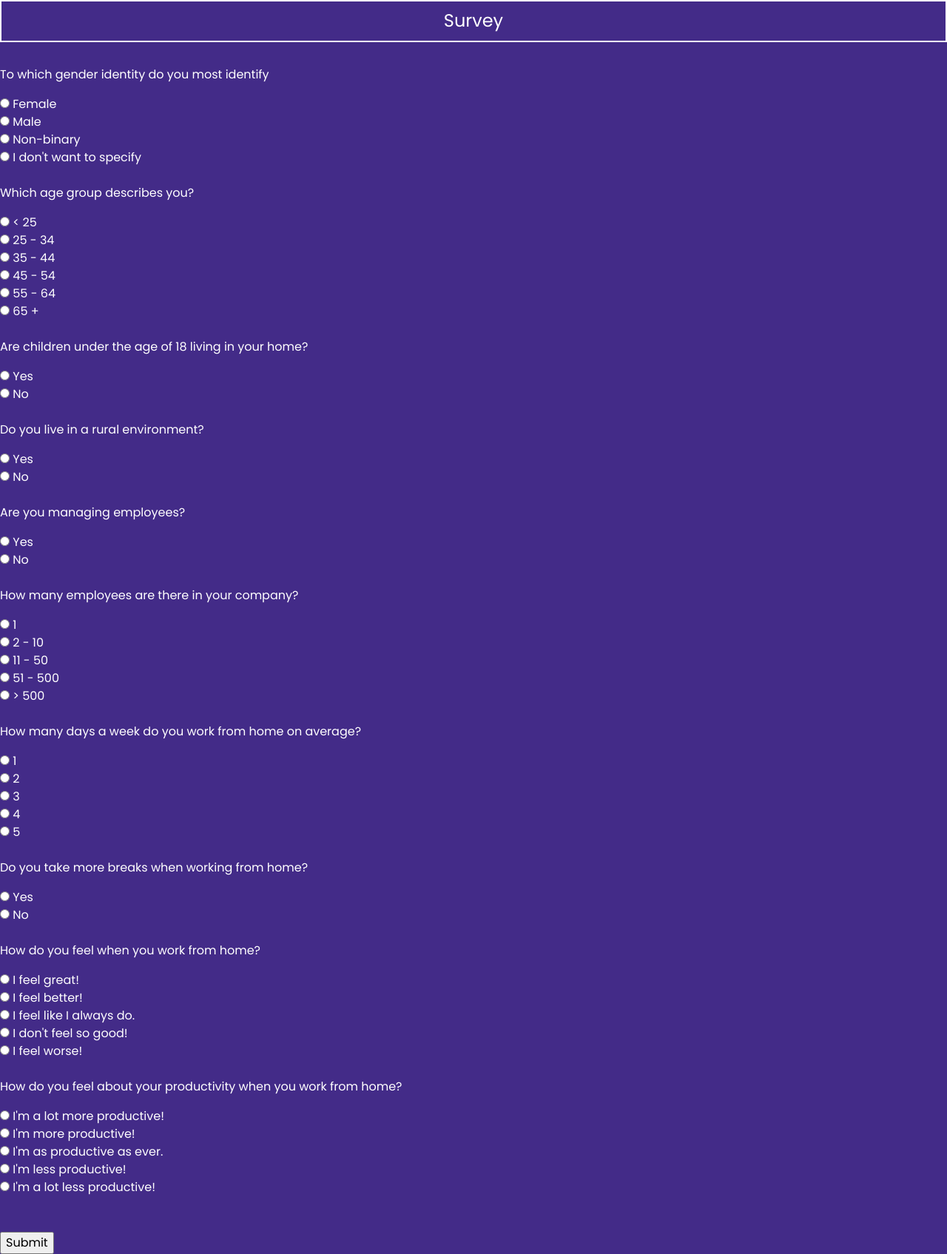
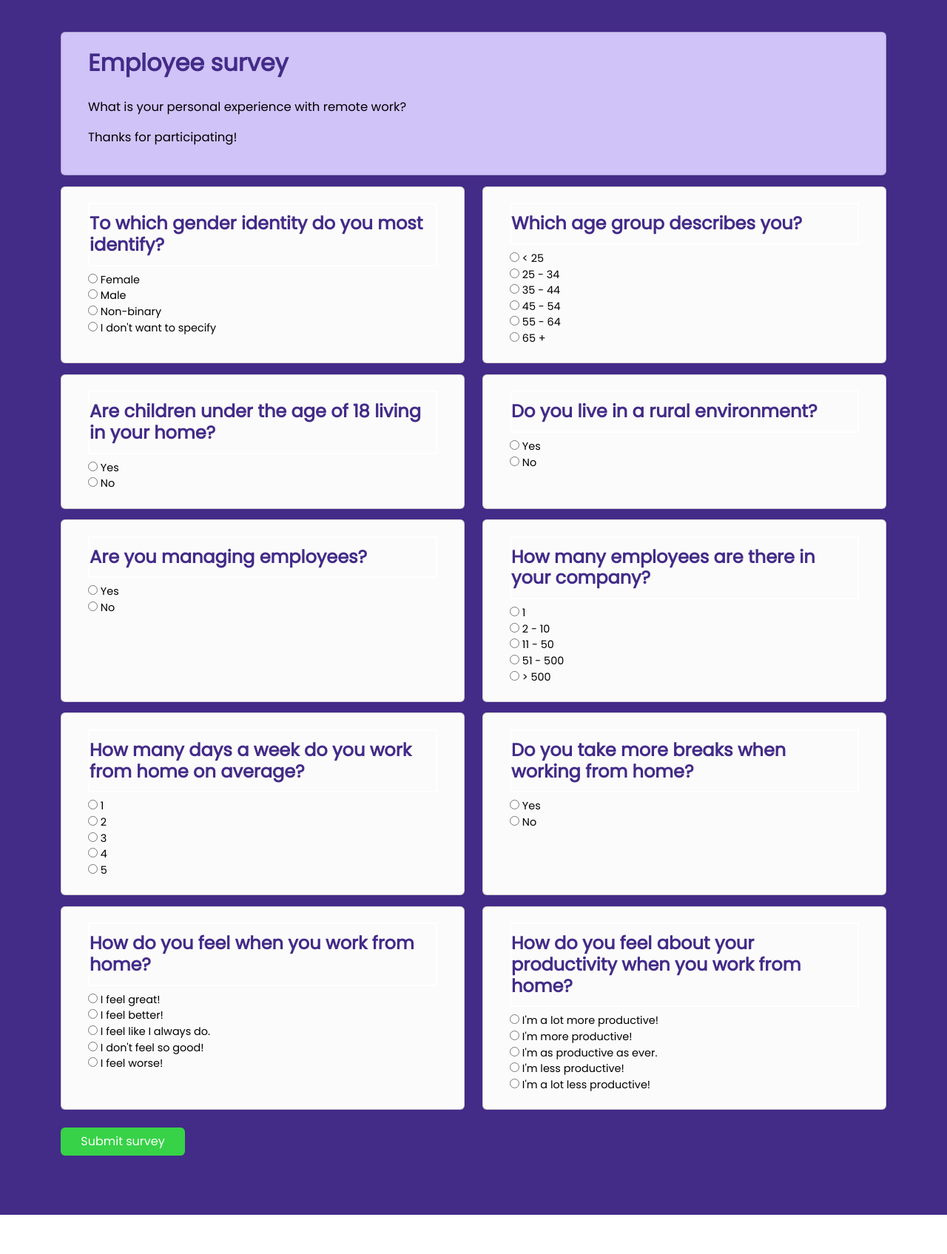
Before and after one commit to Senimtra/data-homeoffice-project, a Django app: page /survey in a window 1280 px wide. Shown: the part 72-1767 px from the top of the page at 74% size. After the commit the page ends 1714 px from the top, so only its background shows below. Run offline with Django 4.2, Linux system fonts and the light colour scheme; style sheets or scripts are compiled from the project's sources.

Commit message:
add bootstrap grid + styles survey view

```diff
--- a/core/templates/survey.html
+++ b/core/templates/survey.html
@@ -2,14 +2,22 @@
 
 {% block content %}
 
-<h4>Survey</h4>
-
 <form id="survey-form" action="survey/add" method="post">
    {% csrf_token %}
-   <br>
 
+   <div class="container">
+      <div class="row">
+         <div class="col-12">
+            <div class="card survey-card survey-head">
+               <h2>Employee survey</h2>
+               <p>What is your personal experience with remote work?</p>
+               <p>Thanks for participating!</p>
+            </div>
+         </div>
+         <div class="col-lg-6 d-flex align-items-stretch">
+            <div class="card survey-card">
+               <h4>To which gender identity do you most identify?</h4>
                <fieldset>
-      <p>To which gender identity do you most identify</p>
                   <div>
                      <input type="radio" id="female" name="gender" value="Female">
                      <label for="female">Female</label>
@@ -27,11 +35,12 @@
                      <label for="no-say">I don't want to specify</label>
                   </div>
                </fieldset>
-
-   <br>
-
+            </div>
+         </div>
+         <div class="col-lg-6 d-flex align-items-stretch">
+            <div class="card survey-card">
+               <h4>Which age group describes you?</h4>
                <fieldset>
-      <p>Which age group describes you?</p>
                   <div>
                      <input type="radio" id="<25" name="age" value="<25">
                      <label for="<25">&lt; 25</label>
@@ -57,11 +66,12 @@
                      <label for="65+">65 +</label>
                   </div>
                </fieldset>
-
-   <br>
-
+            </div>
+         </div>
+         <div class="col-lg-6 d-flex align-items-stretch">
+            <div class="card survey-card">
+               <h4>Are children under the age of 18 living in your home?</h4>
                <fieldset>
-      <p>Are children under the age of 18 living in your home?</p>
                   <div>
                      <input type="radio" id="yes" name="children" value="Yes">
                      <label for="yes">Yes</label>
@@ -71,11 +81,12 @@
                      <label for="no">No</label>
                   </div>
                </fieldset>
-
-   <br>
-
+            </div>
+         </div>
+         <div class="col-lg-6 d-flex align-items-stretch">
+            <div class="card survey-card">
+               <h4>Do you live in a rural environment?</h4>
                <fieldset>
-      <p>Do you live in a rural environment?</p>
                   <div>
                      <input type="radio" id="yes" name="rural" value="Yes">
                      <label for="yes">Yes</label>
@@ -85,11 +96,12 @@
                      <label for="no">No</label>
                   </div>
                </fieldset>
-
-   <br>
-
+            </div>
+         </div>
+         <div class="col-lg-6 d-flex align-items-stretch">
+            <div class="card survey-card">
+               <h4>Are you managing employees?</h4>
                <fieldset>
-      <p>Are you managing employees?</p>
                   <div>
                      <input type="radio" id="yes" name="executive" value="Yes">
                      <label for="yes">Yes</label>
@@ -99,11 +111,12 @@
                      <label for="no">No</label>
                   </div>
                </fieldset>
-
-   <br>
-
+            </div>
+         </div>
+         <div class="col-lg-6 d-flex align-items-stretch">
+            <div class="card survey-card">
+               <h4>How many employees are there in your company?</h4>
                <fieldset>
-      <p>How many employees are there in your company?</p>
                   <div>
                      <input type="radio" id="1" name="employees" value="1">
                      <label for="1">1</label>
@@ -125,11 +138,12 @@
                      <label for=">500">> 500</label>
                   </div>
                </fieldset>
-
-   <br>
-
+            </div>
+         </div>
+         <div class="col-lg-6 d-flex align-items-stretch">
+            <div class="card survey-card">
+               <h4>How many days a week do you work from home on average?</h4>
                <fieldset>
-      <p>How many days a week do you work from home on average?</p>
                   <div>
                      <input type="radio" id="1" name="wfh_days" value="1">
                      <label for="1">1</label>
@@ -151,11 +165,12 @@
                      <label for="5">5</label>
                   </div>
                </fieldset>
-
-   <br>
-
+            </div>
+         </div>
+         <div class="col-lg-6 d-flex align-items-stretch">
+            <div class="card survey-card">
+               <h4>Do you take more breaks when working from home?</h4>
                <fieldset>
-      <p>Do you take more breaks when working from home?</p>
                   <div>
                      <input type="radio" id="yes" name="more_breaks" value="Yes">
                      <label for="yes">Yes</label>
@@ -165,11 +180,12 @@
                      <label for="no">No</label>
                   </div>
                </fieldset>
-
-   <br>
-
+            </div>
+         </div>
+         <div class="col-lg-6 d-flex align-items-stretch">
+            <div class="card survey-card">
+               <h4>How do you feel when you work from home?</h4>
                <fieldset>
-      <p>How do you feel when you work from home?</p>
                   <div>
                      <input type="radio" id="feel-great" name="wfh_day_condition" value="I feel great">
                      <label for="feel-great">I feel great!</label>
@@ -191,11 +207,12 @@
                      <label for="worse">I feel worse!</label>
                   </div>
                </fieldset>
-
-   <br>
-
+            </div>
+         </div>
+         <div class="col-lg-6 d-flex align-items-stretch">
+            <div class="card survey-card">
+               <h4>How do you feel about your productivity when you work from home?</h4>
                <fieldset>
-      <p>How do you feel about your productivity when you work from home?</p>
                   <div>
                      <input type="radio" id="lot-more" name="productivity" value="I'm a lot more productive">
                      <label for="lot-more">I'm a lot more productive!</label>
@@ -217,9 +234,11 @@
                      <label for="lot-less">I'm a lot less productive!</label>
                   </div>
                </fieldset>
-
-   <br><br>
-   <input type="button" value="Submit" onclick="formCheck()">
+            </div>
+         </div>
+         <div><input type="button" value="Submit survey" class="btn btn-survey" onclick="formCheck()"></div>
+      </div>
+   </div>
 </form>
 
 {% endblock %}
--- a/static/styles/styles.css
+++ b/static/styles/styles.css
@@ -1,21 +1,19 @@
 /* ### Imports ### */
-
 @import 'analysis.css';
-
+@import 'survey.css';
 @font-face {
-	font-family: 'Yanone';
-	src: url('../fonts/YanoneKaffeesatz-Regular.ttf');
+  font-family: "Yanone";
+  src: url("../fonts/YanoneKaffeesatz-Regular.ttf");
 }
 @font-face {
-	font-family: 'Poppins';
-	src: url('../fonts/Poppins-Regular.ttf');
+  font-family: "Poppins";
+  src: url("../fonts/Poppins-Regular.ttf");
 }
 /* ### Styles ### */
-
 body {
   background-color: #432b88;
   color: white;
-	font-family: 'Poppins';
+  font-family: "Poppins";
 }
 
 .navbar {
@@ -53,7 +51,7 @@ h4 {
 
 /* ### Navbar link hover effect ### */
 .hover-link::after {
-	content: '';
+  content: "";
   display: block;
   height: 2px;
   width: 0;
--- a/static/styles/styles.scss
+++ b/static/styles/styles.scss
@@ -1,4 +1,7 @@
 /* ### Imports ### */
+
+@import 'analysis.css';
+@import 'survey.css';
 
 @font-face {
 	font-family: 'Yanone';
--- /dev/null
+++ b/static/styles/survey.css
@@ -0,0 +1,36 @@
+/* ### Survey styles ### */
+.survey-head {
+  margin-top: 3em !important;
+  background-color: #d0c3f8 !important;
+}
+.survey-head p {
+  font-size: 1.15em;
+}
+
+.survey-card {
+  color: black;
+  padding: 1.5em 2.5em;
+  margin-top: 1em;
+  background-color: #fcfbfc;
+  font-size: 0.9em;
+  width: 100%;
+}
+.survey-card h4 {
+  color: #432b88;
+  font-weight: bold;
+  text-align: left;
+  padding-left: 0 !important;
+}
+
+h2 {
+  color: #432b88;
+  font-weight: bold;
+  margin-bottom: 0.9em;
+}
+
+.btn-survey {
+  color: white;
+  background-color: #37d247;
+  width: 10.5em;
+  margin: 1.5em 0 5em;
+}
--- /dev/null
+++ b/static/styles/survey.scss
@@ -0,0 +1,37 @@
+/* ### Survey styles ### */
+
+.survey-head {
+	margin-top: 3em !important;
+	background-color: #d0c3f8 !important;
+	p {
+		font-size: 1.15em;
+	}
+}
+
+.survey-card {
+	color: black;
+	padding: 1.5em 2.5em;
+	margin-top: 1em;
+	background-color: #fcfbfc;
+	font-size: 0.9em;
+	width: 100%;
+	h4 {
+		color: #432b88;
+		font-weight: bold;
+		text-align: left;
+		padding-left: 0 !important;
+	}
+}
+
+h2 {
+	color: #432b88;
+	font-weight: bold;
+	margin-bottom: 0.9em;
+}
+
+.btn-survey {
+	color: white;
+	background-color: #37d247;
+	width: 10.5em;
+	margin: 1.5em 0 5em;
+}
```
Lines whose indentation alone changed are shown as unchanged.
